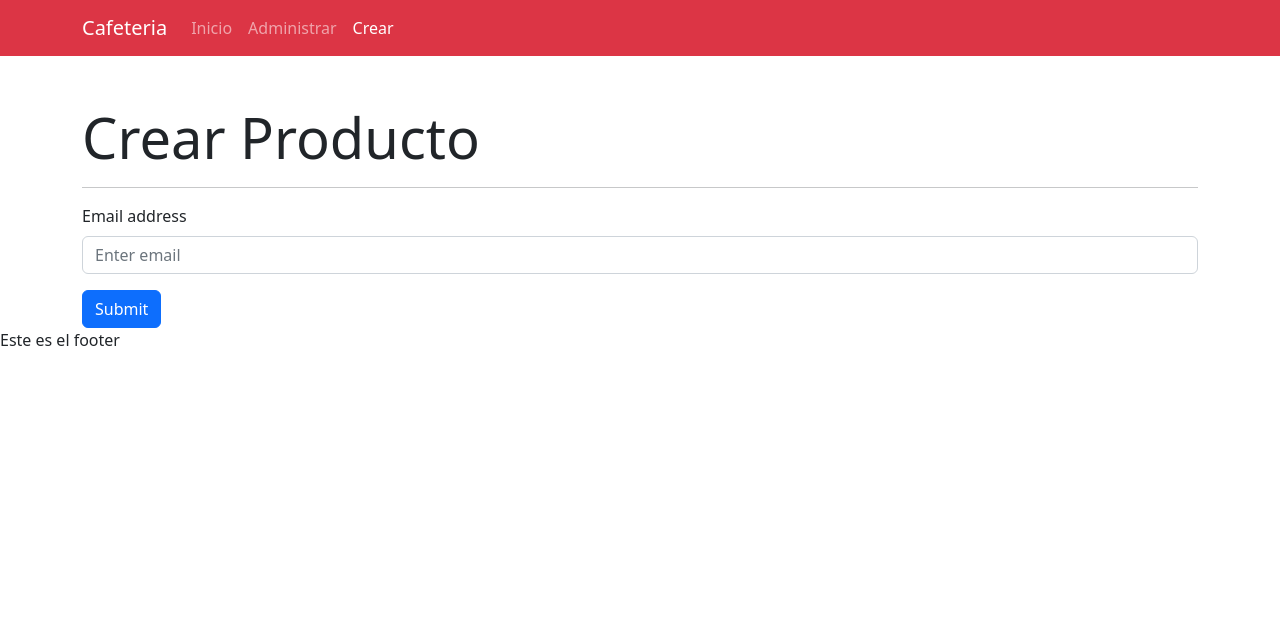
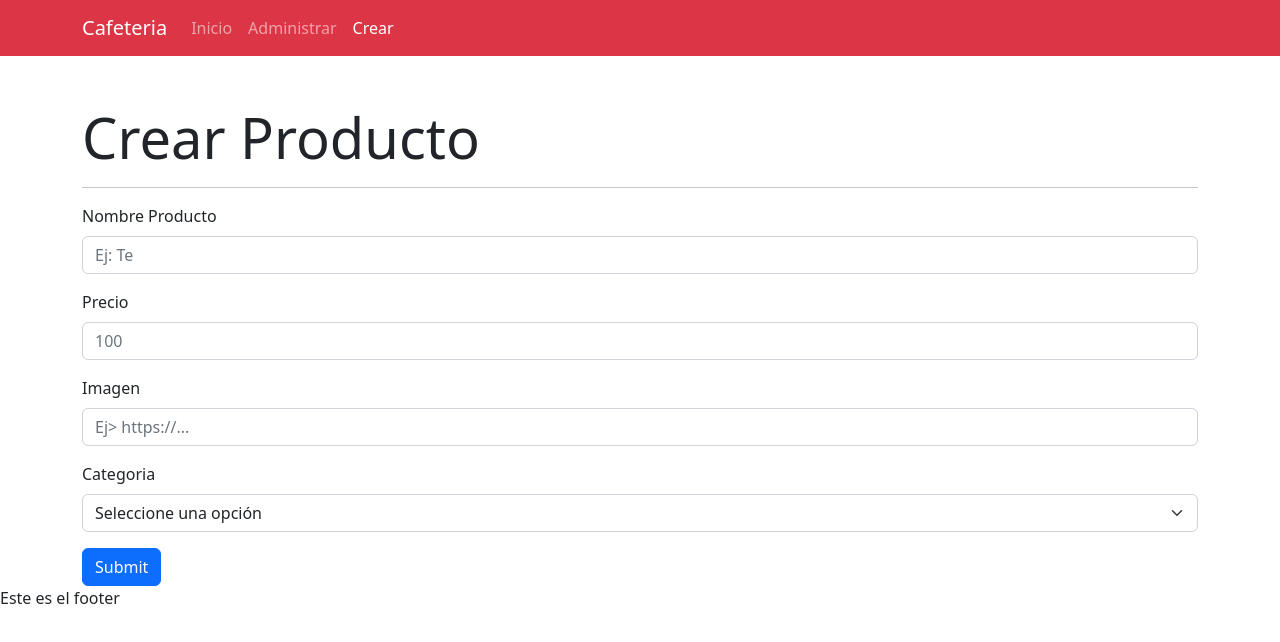
Before and after one commit to carlosmsx/c2i-crud-cafeteria, a React (Create React App) app: page /administrar/crear in a window 1280 px wide. Shown: the top 642 px of the page. Built offline with nearby package versions, Linux system fonts and the light colour scheme.

Commit message:
maquetado del form

```diff
--- a/src/components/views/producto/CrearProducto.jsx
+++ b/src/components/views/producto/CrearProducto.jsx
@@ -7,9 +7,25 @@ const CrearProducto = () => {
             <h1 className="display-4 mt-5">Crear Producto</h1>
             <hr />
             <Form>
-                <Form.Group className="mb-3" controlId="formBasicEmail">
-                    <Form.Label>Email address</Form.Label>
-                    <Form.Control type="email" placeholder="Enter email" />
+                <Form.Group className="mb-3" controlId="formNombreProducto">
+                    <Form.Label>Nombre Producto</Form.Label>
+                    <Form.Control type="text" placeholder="Ej: Te" />
+                </Form.Group>
+                <Form.Group className="mb-3" controlId="formPrecio">
+                    <Form.Label>Precio</Form.Label>
+                    <Form.Control type="text" placeholder="100" />
+                </Form.Group>
+                <Form.Group className="mb-3" controlId="formImagen">
+                    <Form.Label>Imagen</Form.Label>
+                    <Form.Control type="text" placeholder="Ej> https://..." />
+                </Form.Group>
+                <Form.Group className="mb-3" controlId="formCategoria">
+                    <Form.Label>Categoria</Form.Label>
+                    <Form.Select>
+                        <option value="">Seleccione una opción</option>
+                        <option value="">Opción uno</option>
+                        <option value="">Opción dos</option>
+                    </Form.Select>
                 </Form.Group>
 
                 <Button variant="primary" type="submit">
```
